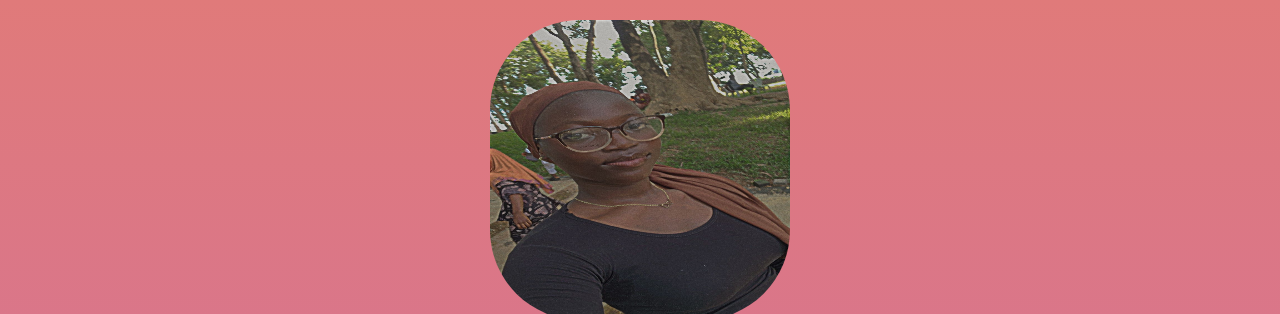
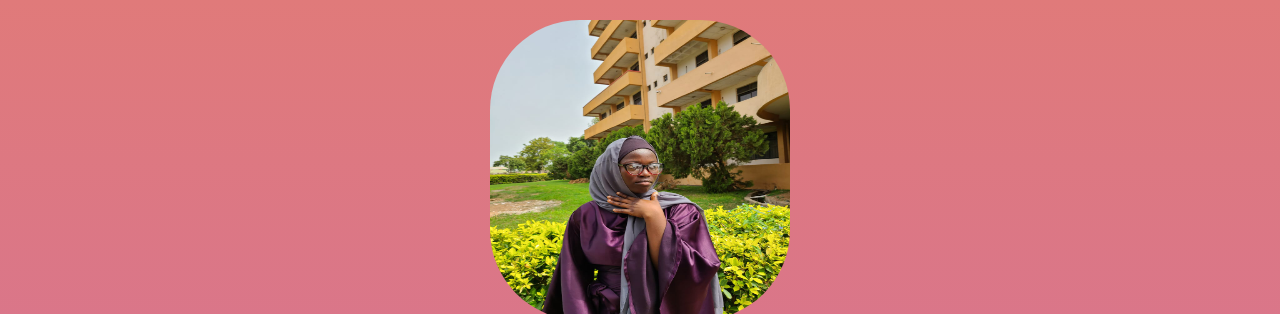
Before and after one commit to Omotoyosi04/HNG-first-task, a plain HTML site: page index.html in a window 1280 px wide. Shown: the top 314 px of the page. Drawn offline with Linux system fonts and the light colour scheme.

Commit message:
Update index.html

```diff
--- a/index.html
+++ b/index.html
@@ -9,7 +9,7 @@
   <body>
     <div class="profile">
       <img
-        src="Snapchat-1948116067.jpg"
+        src="IMG-20230403-WA0056.jpg"
         alt="Sureadam"
         data-testid="slackDisplayImage"/>
       <h1 data-testid="slackUserName">Najibah Omotoyosi Olanipekun</h1>
```
